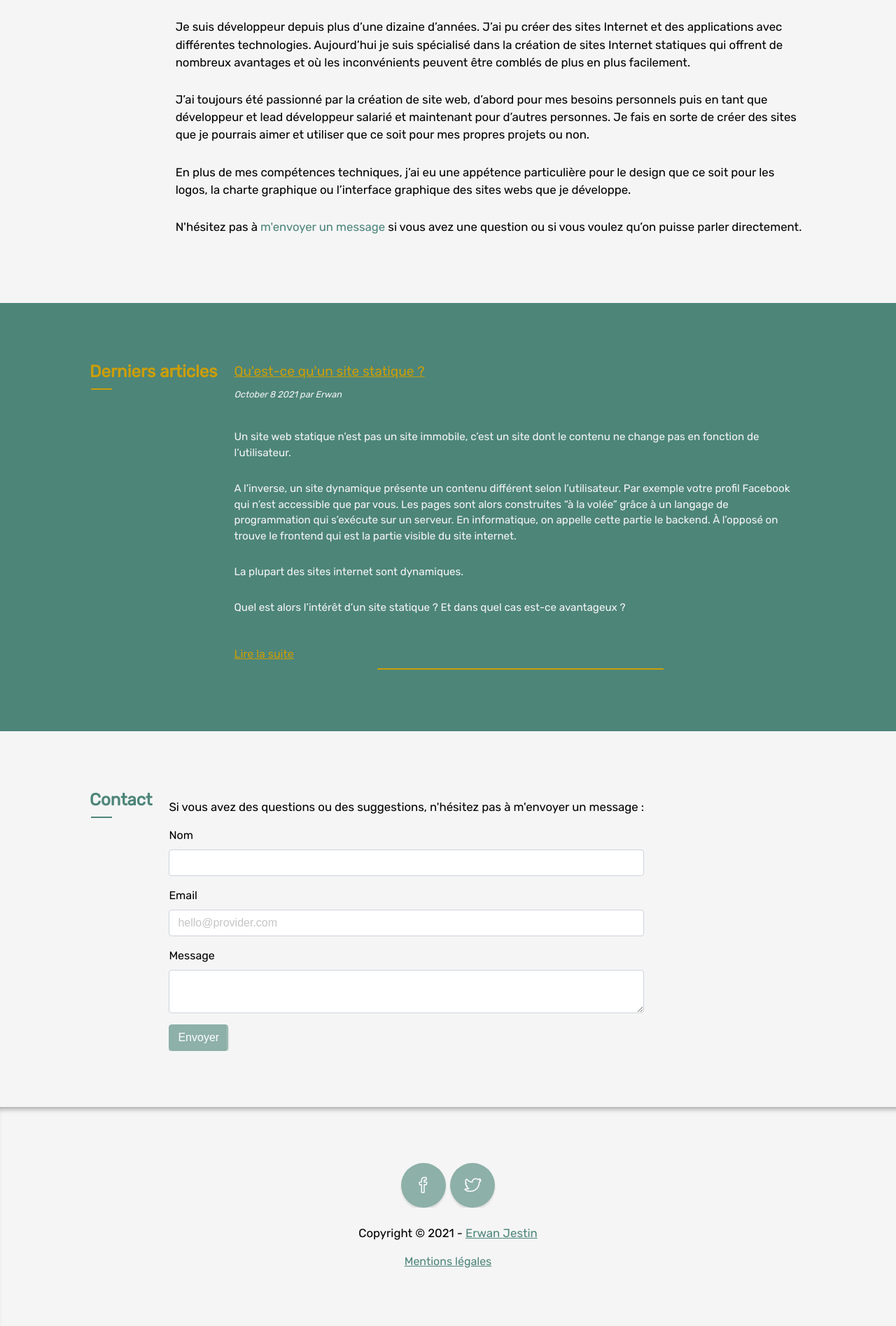
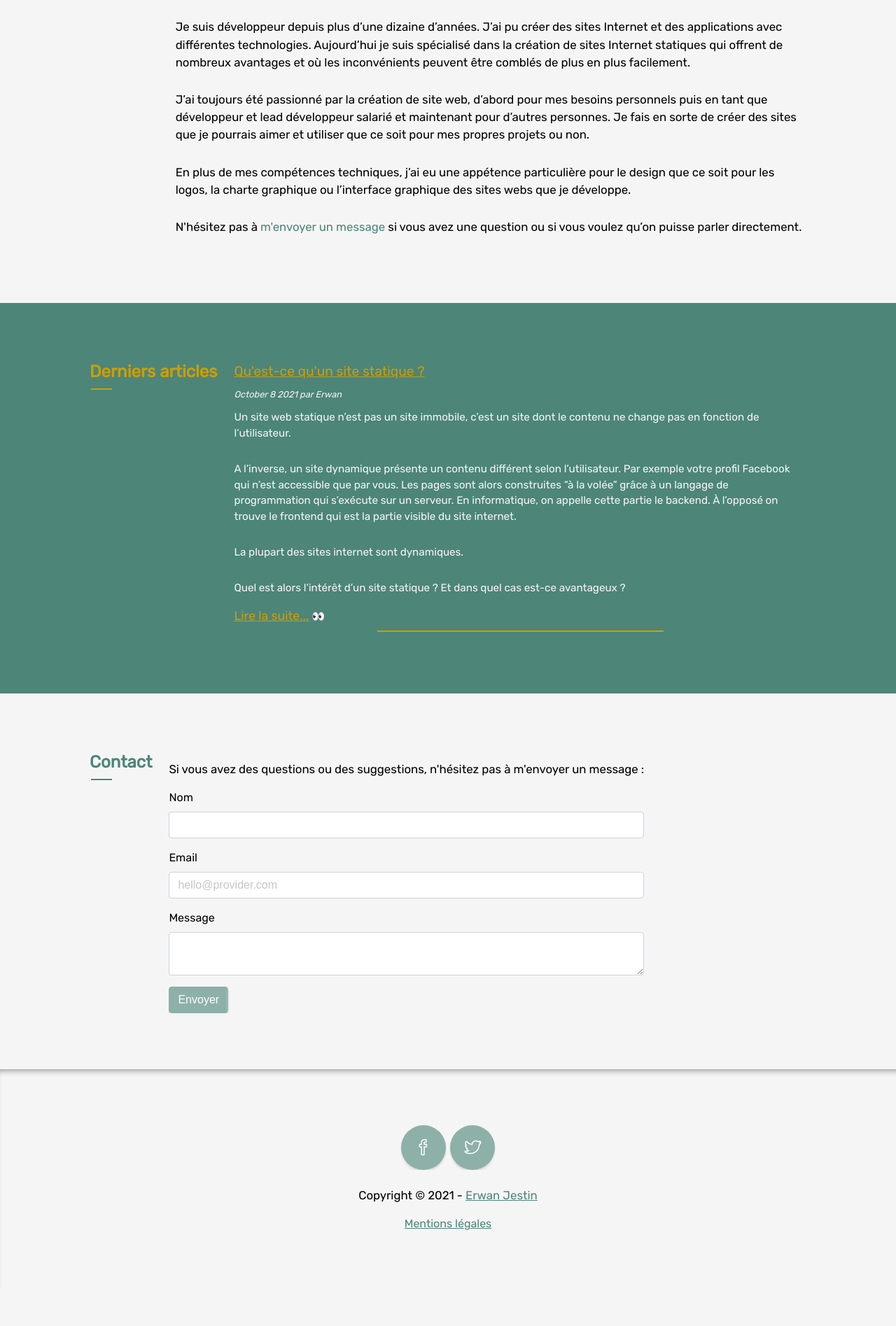
Before and after one commit to ErwanJes/ej-portfolio, a Jekyll site: the page built from index.markdown, in a window 1280 px wide. Shown: the part 3052-4947 px from the top of the page at 70% size. Built offline with Jekyll 4.4.1, drawn with Linux system fonts in a browser that asks for light colours; a script that is not in the unit is left out; comment, search, counter and statistics services are not loaded; after the commit the page ends 4893 px from its top, so only the background shows below that.

Commit message:
[ui] Minor update blog posts on home page

```diff
--- a/_layouts/home.html
+++ b/_layouts/home.html
@@ -196,10 +196,9 @@
                     <time datetime="{{ post.date | date: '%d-%m-%Y' }}">{{ post.date | date: "%B %-d %Y" }}</time> par <span rel="author" >Erwan</address>
                   </div>
                 </header>
-
                 <div class="text">
-                  <p>{{ post.excerpt }}</p>
-                  <a class="btn-yellow post-link" href="{{ post.url | prepend: site.baseurl }}">Lire la suite</a>
+                  {{ post.excerpt }}
+                  <a class="btn-yellow post-link" href="{{ post.url | prepend: site.baseurl }}">Lire la suite...</a> 👀
                 </div>
                 <hr class="separator-line">
               </article>
--- a/assets/css/style.css
+++ b/assets/css/style.css
@@ -910,7 +910,7 @@ header .menu {
 }
 
 .post-link {
-  font-size: 1rem;
+  font-size: 1.1rem;
 }
 
 /********************************************************/
```
